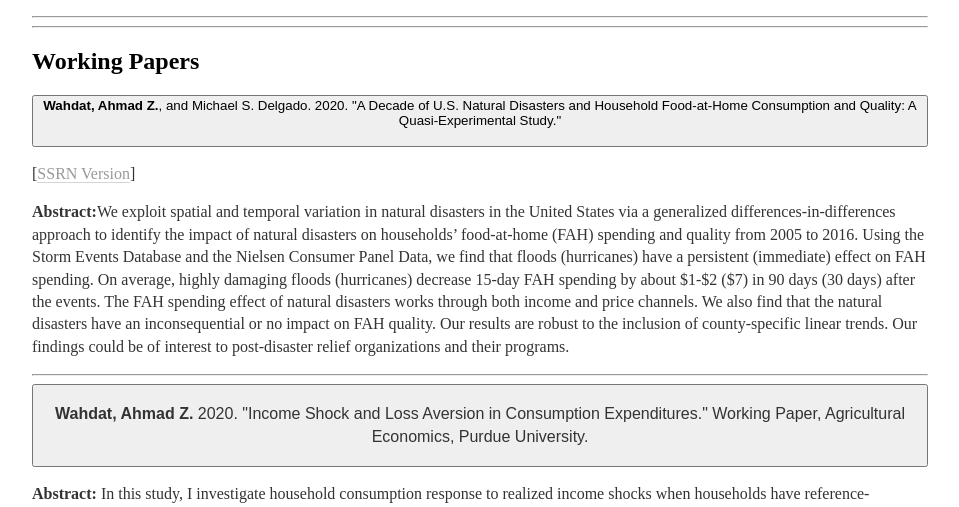
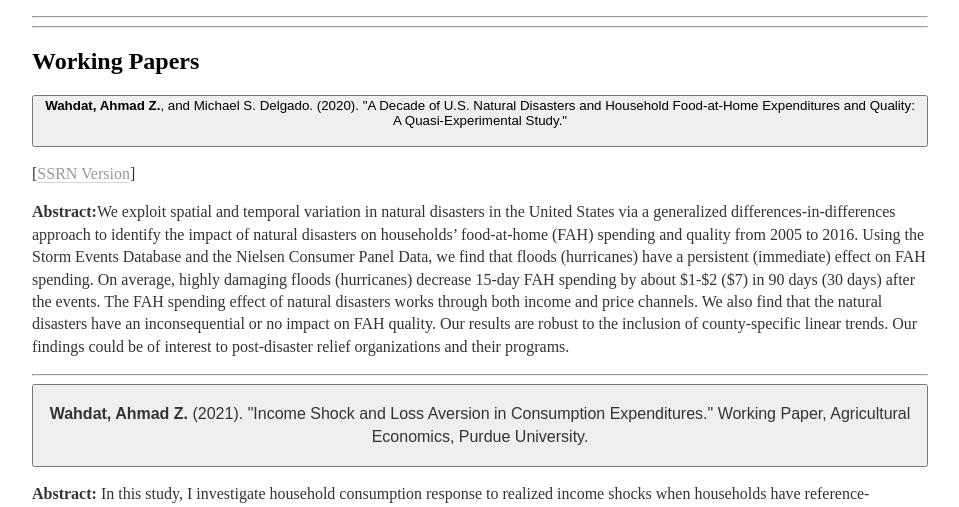
Before and after one commit to awahdat/webpage, a Jekyll site: the page built from research/index.html, in a window 1280 px wide. Shown: the part 807-1314 px from the top of the page, without its empty margins (160-1119 px from the left). Built offline with Jekyll 4.4.1, drawn with Linux system fonts in a browser that asks for light colours.

Commit message:
Update index.html

```diff
--- a/research/index.html
+++ b/research/index.html
@@ -48,10 +48,13 @@ description: Research work of Ahmad Zia Wahdat.
 				<hr />
 	<h2>Working Papers</h2>
 
-        <button class="accordion"><strong> Wahdat, Ahmad Z.</strong>, and Michael S. Delgado. 2020. "A Decade of U.S. Natural Disasters and Household
-          Food-at-Home Consumption and Quality: A Quasi-Experimental Study."</p></button>
+        <button class="accordion"><strong> Wahdat, Ahmad Z.</strong>, and Michael S. Delgado. (2020). "A Decade of U.S. Natural Disasters
+		and Household Food-at-Home Expenditures and Quality:
+		A Quasi-Experimental Study."</p></button>
+
 	<p>[<a href="https://dx.doi.org/10.2139/ssrn.3743787">SSRN Version</a>]</p>
 		<!--(<a href="/files/Wahdat_JMP_2020_21.pdf" title="Download JMP">Job Market Paper</a>)</p> -->
+
 	<p><strong>Abstract:</strong>We exploit spatial and temporal variation in natural disasters in the United States via
 		a generalized differences-in-differences approach to identify the impact of natural disasters on households’ food-at-home (FAH)
 		spending and quality from 2005 to 2016. Using the Storm Events Database and the Nielsen Consumer Panel Data,
@@ -66,8 +69,9 @@ description: Research work of Ahmad Zia Wahdat.
 
 			<hr />
 
-     <button class="accordion"><p><strong>Wahdat, Ahmad Z.</strong> 2020. "Income Shock and Loss Aversion in Consumption Expenditures."
+     <button class="accordion"><p><strong>Wahdat, Ahmad Z.</strong> (2021). "Income Shock and Loss Aversion in Consumption Expenditures."
 	     Working Paper, Agricultural Economics, Purdue University.</p></button>
+
       <p><strong>Abstract:</strong> In this study, I investigate  household consumption response to realized income shocks when
        households have reference-dependent preferences for consumption expenditures.
 I consider households’ reference level of consumption expenditures in the current period to be equal to last period's expenditures.
```
